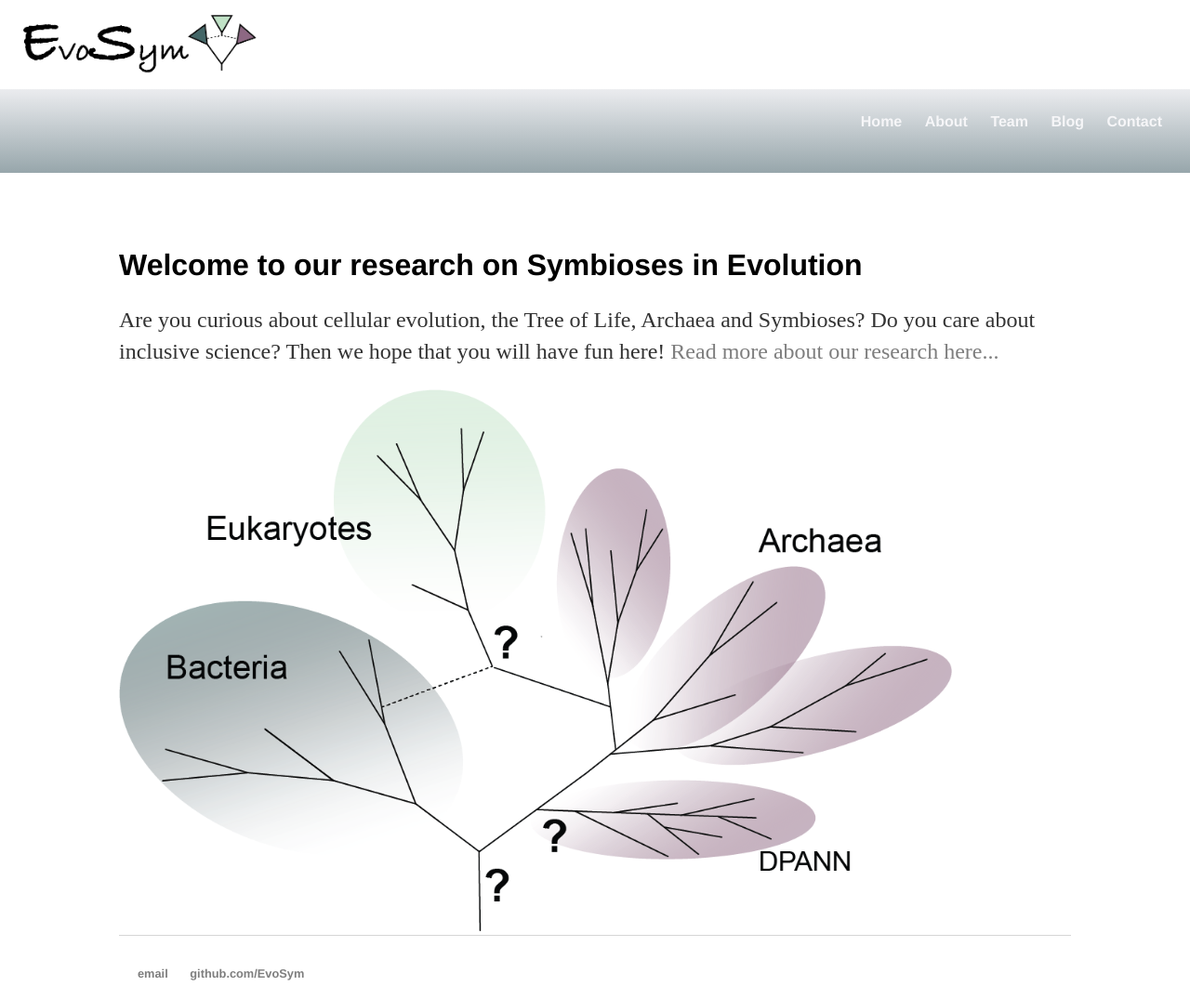
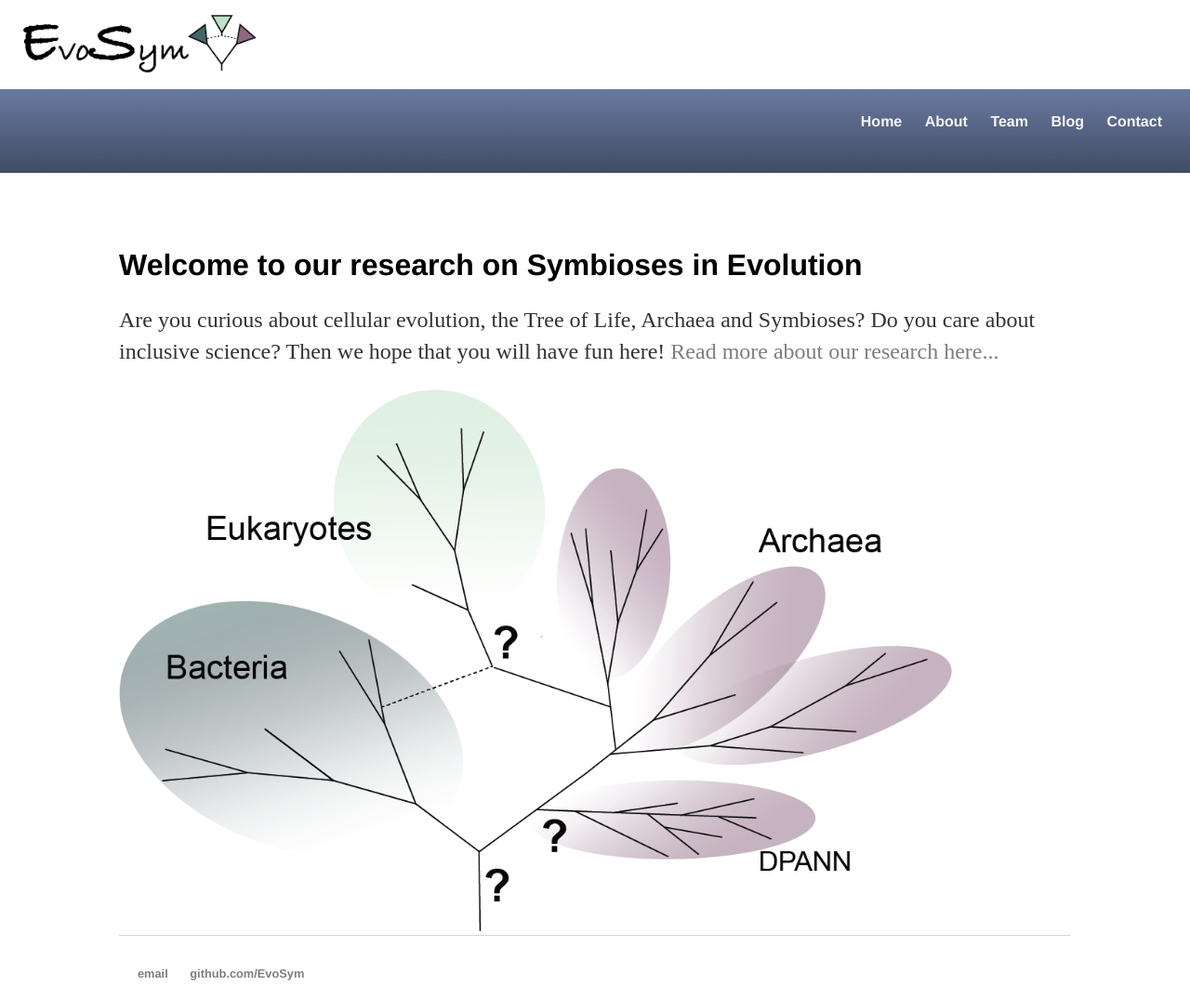
Before and after one commit to EvoSym/EvoSym.github.io, a Jekyll site: the page built from index.html, in a window 1280 px wide. Shown: the whole page at 93% size. Built offline with Jekyll 4.4.1, drawn with Linux system fonts in a browser that asks for light colours.

Commit message:
Update main.css

```diff
--- a/css/main.css
+++ b/css/main.css
@@ -11,7 +11,7 @@ nav {
     width: 100%;
     height: 90px;
     display: block;
-    background-image: linear-gradient(#ebecef, #97a6ab);
+    background-image: linear-gradient(#69799f, #414c65);
 }
 nav ul {
     font-family:'Helvetica', 'Arial', 'Sans-Serif';
```
